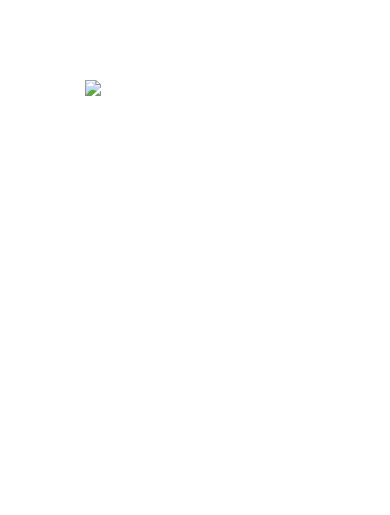
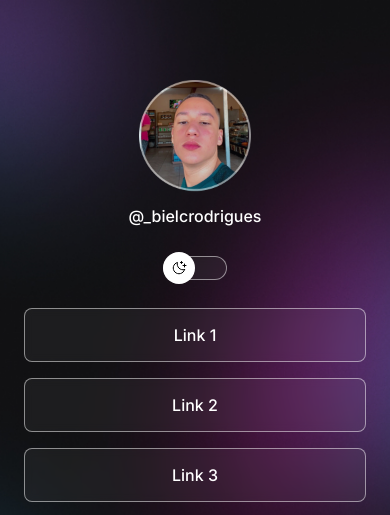
Before and after one commit to gabrielovski/discover-rocketseat, a plain HTML site: page index.html in a window 390 px wide. Shown: the top 515 px of the page. Drawn offline with nearby package versions, Linux system fonts and the light colour scheme.

Commit message:
change background based on media queries

```diff
--- a/index.html
+++ b/index.html
@@ -16,7 +16,7 @@
     <div id="container">
       <div id="profile">
         <img
-          src="./assets/assets/avatar.png"
+          src="./assets/avatar.png"
           alt="Foto de Gabriel Cavalcante"
         />
         <p>@_bielcrodrigues</p>
@@ -29,19 +29,19 @@
 
       <ul>
         <li>
-          <a href="#" target="_blank">Link 01</a>
+          <a href="#" target="_blank">Link 1</a>
         </li>
 
         <li>
-          <a href="#" target="_blank">Link 02</a>
+          <a href="#" target="_blank">Link 2</a>
         </li>
 
         <li>
-          <a href="#" target="_blank">Link 03</a>
+          <a href="#" target="_blank">Link 3</a>
         </li>
 
         <li>
-          <a href="#" target="_blank">Link 04</a>
+          <a href="#" target="_blank">Link 4</a>
         </li>
       </ul>
       <div id="social-links">
--- a/script.js
+++ b/script.js
@@ -5,8 +5,8 @@ function toggleMode() {
   const img = document.querySelector("#profile img")
 
   if (html.classList.contains('light')) {
-    img.setAttribute('src', './assets/assets/avatar-light.png')
+    img.setAttribute('src', './assets/avatar-light.png')
   } else {
-    img.setAttribute('src', './assets/assets/avatar.png')
+    img.setAttribute('src', './assets/avatar.png')
   }
 }
--- a/style.css
+++ b/style.css
@@ -6,26 +6,27 @@
 
 :root {
   --text-color: white;
-  --bg-url: url(/assets/assets/bg-mobile.jpg);
+  --bg-url: url(/assets/bg-mobile.jpg);
   --strok-color: rgba(255, 255, 255, 0.5);
   --surface-color: rgba(255, 255, 255, 0.05);
   --surface-color-hover: rgba(0, 0, 0, 0.02);
   --highlight-color: rgba(255, 255, 255, 0.2);
-  --switch-bg-url: url(assets/assets/moon-stars.svg);
+  --switch-bg-url: url(assets/moon-stars.svg);
 }
 
 .light {
   --text-color: black;
-  --bg-url: url(/assets/assets/bg-mobile-light.jpg);
+  --bg-url: url(/assets/bg-mobile-light.jpg);
   --strok-color: rgba(0, 0, 0, 0.5);
   --surface-color: rgba(0, 0, 0, 0.05);
   --surface-color-hover: rgba(0, 0, 0, 0.02);
   --highlight-color: rgba(0, 0, 0, 0.1);
-  --switch-bg-url: url(assets/assets/sun.svg);
+  --switch-bg-url: url(assets/sun.svg);
 }
 
 body {
   background: var(--bg-url) no-repeat top center/cover;
+  height: 100vh;
 }
 
 body * {
@@ -34,7 +35,8 @@ body * {
 }
 
 #container {
-  width: 360px;
+  width: 100%;
+  max-width: 588px;
   margin: 56px auto 0px;
   padding: 0 24px;
 }
@@ -161,3 +163,15 @@ footer {
   text-decoration: none;
   font-size: 14px;
 }
+
+/* media queries */
+
+@media (min-width: 700px;) {
+  :root {
+    --bg-url: url(/.assets/bg-desktop.jpg)
+  }
+
+  .light {
+    --bg-url: url(/.assets/bg-desktop-light.jpg)
+  }
+}
```
Also changed, not shown: .github/preview.jpg (added).
